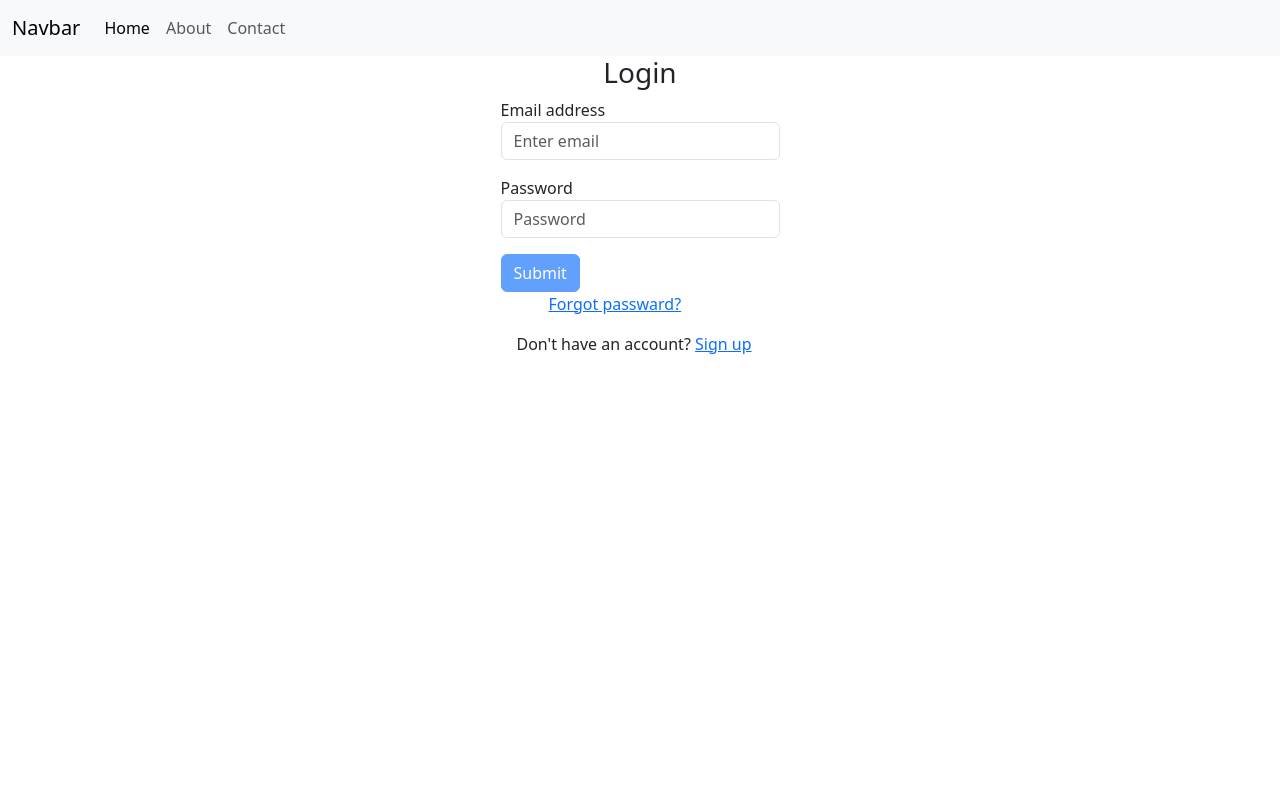
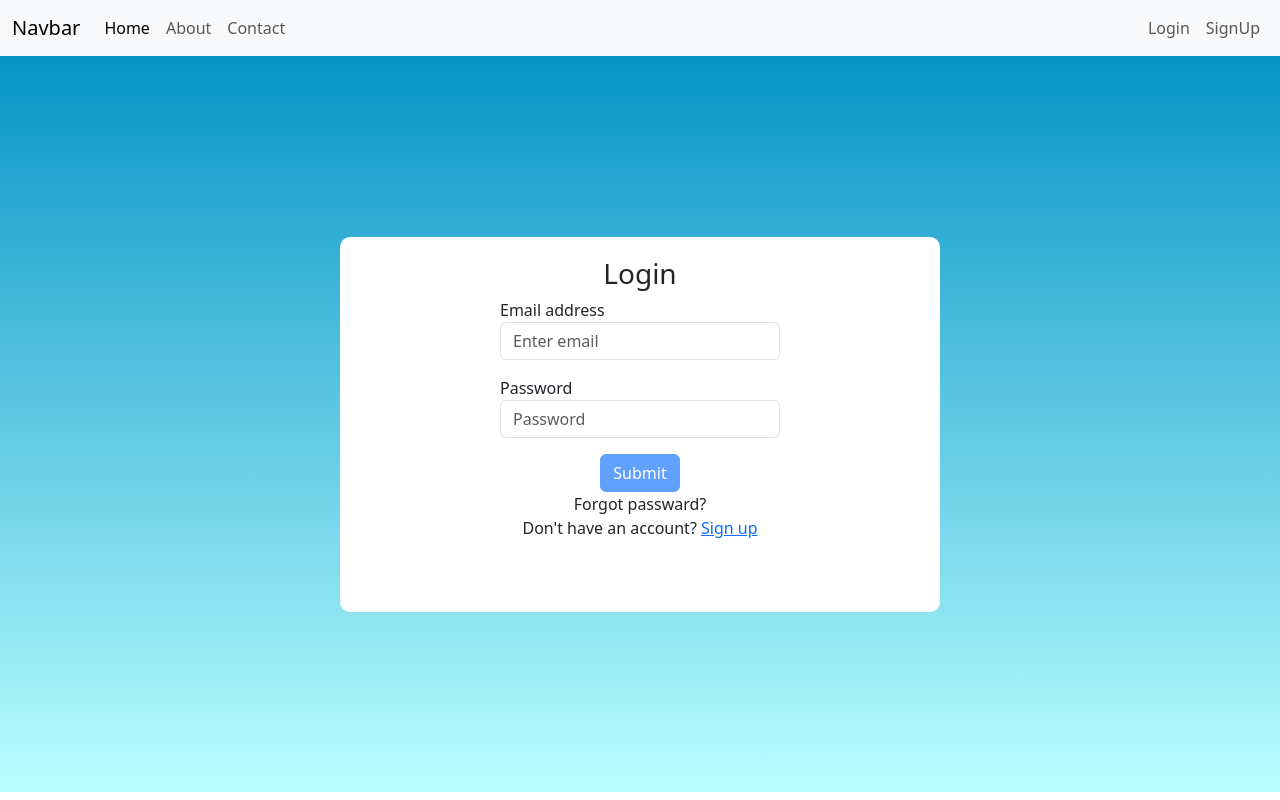
Before and after one commit to SatyamChoukse/Angular_Project_Initialization, an Angular app: page /login in a window 1280 px wide. Built offline with nearby package versions, Linux system fonts and the light colour scheme.

Commit message:
made changes in UI and added home component + routing

```diff
--- a/src/app/models/register.model.ts
+++ b/src/app/models/register.model.ts
@@ -9,5 +9,4 @@ export interface registerModel{
     city:FormControl<string | null>;
     country:FormControl<string | null>;
     phone:FormControl<string | null>;
-    departmentID:FormControl<number | null>;
 }
--- a/src/app/public/header/header.component.html
+++ b/src/app/public/header/header.component.html
@@ -4,10 +4,10 @@
       <button class="navbar-toggler" type="button" data-bs-toggle="collapse" data-bs-target="#navbarNav" aria-controls="navbarNav" aria-expanded="false" aria-label="Toggle navigation">
         <span class="navbar-toggler-icon"></span>
       </button>
-      <div class="collapse navbar-collapse" id="navbarNav">
+      <div class="collapse navbar-collapse headnav" id="navbarNav">
         <ul class="navbar-nav">
           <li class="nav-item">
-            <a class="nav-link active" aria-current="page" href="#">Home</a>
+            <a class="nav-link active" aria-current="page" routerLink="home">Home</a>
           </li>
           <li class="nav-item">
             <a class="nav-link" href="#">About</a>
@@ -16,6 +16,14 @@
             <a class="nav-link" href="#">Contact</a>
           </li>
         </ul>
+        <ul class="navbar-nav">
+          <li class="nav-item">
+            <a class="nav-link" routerLink="login">Login</a>
+          </li>
+          <li class="nav-item">
+            <a class="nav-link" routerLink="register">SignUp</a>
+          </li>
+        </ul>
       </div>
     </div>
   </nav>
--- a/src/app/public/header/header.component.scss
+++ b/src/app/public/header/header.component.scss
@@ -0,0 +1,4 @@
+.headnav{
+    display: flex;
+    justify-content: space-between;
+}
--- /dev/null
+++ b/src/app/public/home/home.component.html
@@ -0,0 +1,36 @@
+<main>
+    <div class="intro">
+        <h1>A Web Developer</h1>
+        <p>I am a web developer and I love to create websites.</p>
+        <button>Learn More</button>
+    </div>
+    <div class="achievements">
+        <div class="work">
+            <i class="fas fa-atom"></i>
+            <p class="work-heading">Projects</p>
+            <p class="work-text">I have worked on many projects and I am very proud of them. I am a very good developer
+                and I am always looking for new projects.</p>
+        </div>
+        <div class="work">
+            <i class="fas fa-skiing"></i>
+            <p class="work-heading">Skills</p>
+            <p class="work-text">I have a lot of skills and I am very good at them. I am very good at programming and I
+                am always looking for new skills.</p>
+        </div>
+        <div class="work">
+            <i class="fas fa-ethernet"></i>
+            <p class="work-heading">Network</p>
+            <p class="work-text">I have a lot of network skills and I am very good at them. I am very good at networking
+                and I am always looking for new network skills.</p>
+        </div>
+    </div>
+    <div class="about-me">
+        <div class="about-me-text">
+            <h2>About Me</h2>
+            <p>I am a web developer and I love to create websites. I am a very good developer and I am always looking
+                for new projects. I am a very good developer and I am always looking for new projects.</p>
+        </div>
+        <img src="https://images.unsplash.com/photo-1596495578065-6e0763fa1178?ixlib=rb-1.2.1&ixid=MnwxMjA3fDB8MHxwaG90by1wYWdlfHx8fGVufDB8fHx8&auto=format&fit=crop&w=871&q=80"
+            alt="me">
+    </div>
+</main>
--- /dev/null
+++ b/src/app/public/home/home.component.scss
@@ -0,0 +1,149 @@
+/* CSS for main element */
+@import url('https://fonts.googleapis.com/css2?family=Sriracha&display=swap');
+
+.intro {
+    display: flex;
+    flex-direction: column;
+    justify-content: center;
+    align-items: center;
+    width: 100%;
+    height: 520px;
+    background: linear-gradient(to bottom, rgba(0, 0, 0, 0.5) 0%, rgba(0, 0, 0, 0.5) 100%), url("https://images.unsplash.com/photo-1587620962725-abab7fe55159?ixlib=rb-1.2.1&ixid=MnwxMjA3fDB8MHxwaG90by1wYWdlfHx8fGVufDB8fHx8&auto=format&fit=crop&w=1031&q=80");
+    background-size: cover;
+    background-position: center;
+    background-repeat: no-repeat;
+  }
+
+  .intro h1 {
+    font-family: sans-serif;
+    font-size: 60px;
+    color: #fff;
+    font-weight: bold;
+    text-transform: uppercase;
+    margin: 0;
+  }
+
+  .intro p {
+    font-size: 20px;
+    color: #d1d1d1;
+    text-transform: uppercase;
+    margin: 20px 0;
+  }
+
+  .intro button {
+    background-color: #5edaf0;
+    color: #000;
+    padding: 10px 25px;
+    border: none;
+    border-radius: 5px;
+    font-size: 20px;
+    font-weight: bold;
+    cursor: pointer;
+    box-shadow: 0px 0px 20px rgba(255, 255, 255, 0.4)
+  }
+
+  .achievements {
+    display: flex;
+    justify-content: space-around;
+    align-items: center;
+    padding: 40px 80px;
+  }
+
+  .achievements .work {
+    display: flex;
+    flex-direction: column;
+    justify-content: center;
+    align-items: center;
+    padding: 0 40px;
+  }
+
+  .achievements .work i {
+    width: fit-content;
+    font-size: 50px;
+    color: #333333;
+    border-radius: 50%;
+    border: 2px solid #333333;
+    padding: 12px;
+  }
+
+  .achievements .work .work-heading {
+    font-size: 20px;
+    color: #333333;
+    text-transform: uppercase;
+    margin: 10px 0;
+  }
+
+  .achievements .work .work-text {
+    font-size: 15px;
+    color: #585858;
+    margin: 10px 0;
+  }
+
+  .about-me {
+    display: flex;
+    justify-content: center;
+    align-items: center;
+    padding: 40px 80px;
+    border-top: 2px solid #eeeeee;
+  }
+
+  .about-me img {
+    width: 500px;
+    max-width: 100%;
+    height: auto;
+    border-radius: 10px;
+  }
+
+  .about-me-text h2 {
+    font-size: 30px;
+    color: #333333;
+    text-transform: uppercase;
+    margin: 0;
+  }
+
+  .about-me-text p {
+    font-size: 15px;
+    color: #585858;
+    margin: 10px 0;
+  }
+
+  /* CSS for footer */
+  .footer {
+    display: flex;
+    justify-content: space-between;
+    align-items: center;
+    background-color: #302f49;
+    padding: 40px 80px;
+  }
+
+  .footer .copy {
+    color: #fff;
+  }
+
+  .bottom-links {
+    display: flex;
+    justify-content: space-around;
+    align-items: center;
+    padding: 40px 0;
+  }
+
+  .bottom-links .links {
+    display: flex;
+    flex-direction: column;
+    justify-content: center;
+    align-items: center;
+    padding: 0 40px;
+  }
+
+  .bottom-links .links span {
+    font-size: 20px;
+    color: #fff;
+    text-transform: uppercase;
+    margin: 10px 0;
+  }
+
+  .bottom-links .links a {
+    text-decoration: none;
+    color: #a1a1a1;
+    padding: 10px 20px;
+  }
--- a/src/app/public/login/login.component.html
+++ b/src/app/public/login/login.component.html
@@ -1,9 +1,9 @@
-<div class="container">
-  <div class="user text-center">
+<div class="box">
+    <div class="loginbox">
+        <div class="user">
             <h3>Login</h3>
         </div>
-
-  <div *ngIf="loginFormGroup!=null" class="m-auto w-25">
+        <div *ngIf="loginFormGroup!=null" class="m-auto w-50">
             <form [formGroup]="loginFormGroup">
                 <div class="mb-3">
                     <label for="email">Email address</label>
@@ -36,14 +36,16 @@
                     </div>
                 </div>
 
-          <button type="submit" class="btn btn-primary"
-              [disabled]="loginFormGroup.invalid">Submit</button>
             </form>
 
-      <a class="ms-5">Forgot passward?</a>
+            <div class="submit-part">
+            <button type="submit" class="btn btn-primary" [disabled]="loginFormGroup.invalid">Submit</button>
+            <a class="">Forgot passward?</a>
 
-      <div class="m-3">
-          Don't have an account? <a routerLink="../signup" class="">Sign up</a>
+            <div class="">
+                Don't have an account? <a routerLink="../register" class="">Sign up</a>
             </div>
         </div>
         </div>
+    </div>
+</div>
--- a/src/app/public/login/login.component.scss
+++ b/src/app/public/login/login.component.scss
@@ -1,26 +1,34 @@
 .box {
-  height: 100vh;
   display: flex;
-  flex-direction: column;
+  justify-content: center;
+  align-items: center;
+  height: 92vh;
+  background: linear-gradient( #0694c6,#baffff );
 
-  align-items: center;
-  padding-top: 40px;
+  .loginbox{
+      padding: 20px;
+      background-color: #fff;
+      width: 600px;
+      height: 375px;
+      border-radius: 10px;
 
       .user {
           display: flex;
+          flex-direction: column;
           justify-content: center;
           align-items: center;
 
-    a,
-    h1 {
+          a, h1 {
               margin: 0 10px;
           }
       }
   }
 
-.container {
-  h1 {
-    padding-bottom: 30px;
 }
 
+.submit-part{
+  display: flex;
+  flex-direction: column;
+  justify-content: center;
+  align-items: center;
 }
--- a/src/app/public/register/register.component.scss
+++ b/src/app/public/register/register.component.scss
@@ -1,14 +1,20 @@
 .box {
-    // // width: 100vh;
-    // height: 100vh;
-    // display: flex;
-    // flex-direction: column;
-    // // justify-content: center;
-    // align-items: center;
-    // padding-top: 20px;
+    display: flex;
+    justify-content: center;
+    align-items: center;
+    height: 92vh;
+    background: linear-gradient( #0694c6,#baffff );
+
+    .registerbox{
+        padding: 20px;
+        background-color: #fff;
+        width: 750px;
+        height: 500px;
+        border-radius: 10px;
 
         .user {
             display: flex;
+            flex-direction: column;
             justify-content: center;
             align-items: center;
 
@@ -18,35 +24,7 @@
         }
     }
 
-.container {
-    // width: 500px;
-    // height: 500px;
-    // display: flex;
-    // flex-direction: column;
-    // justify-content: center;
-    // align-items: center;
-    // background-color: rgb(181, 224, 253);
-    // border-radius: 15px;
-    // font-family: 'Trebuchet MS', 'Lucida Sans Unicode', 'Lucida Grande', 'Lucida Sans', Arial, sans-serif;
-
-    // h1 {
-    //     padding-bottom: 30px;
-    // }
-
-    // form {
-    //     input {
-    //         border: 1px solid black;
-    //         padding: 5px;
-    //         border-radius: 4px;
-    //     }
-    // }
-
-    // button {
-    //     padding: 4px;
-    //     // background: linear-gradient(to top, #783e9f, #03a9f4);
-    // }
 }
-
 input.ng-invalid.ng-touched {
     border: 1px solid red;
 }
@@ -54,3 +32,10 @@ input.ng-invalid.ng-touched {
 .text-danger {
     color: red;
 }
+
+.submit-part{
+    display: flex;
+    flex-direction: column;
+    justify-content: center;
+    align-items: center;
+}
--- a/src/app/public/register/register.component.ts
+++ b/src/app/public/register/register.component.ts
@@ -24,8 +24,7 @@ export class RegisterComponent {
       address: new FormControl(null, [Validators.required]),
       city: new FormControl(null, [Validators.required]),
       country: new FormControl(null, [Validators.required]),
-      phone: new FormControl(null, [Validators.required, Validators.minLength(10)]),
-      departmentID: new FormControl(null, [Validators.required])
+      phone: new FormControl(null, [Validators.required, Validators.minLength(10)])
     })
   }
   ngOnInit(): void {
```
Also changed, not shown: src/app/app.module.ts (+5 -2 lines), src/app/public/home/home.component.ts (added, +10 -0 lines), src/app/public/register/register.component.html (+18 -26 lines). Lines whose indentation alone changed are shown as unchanged.
